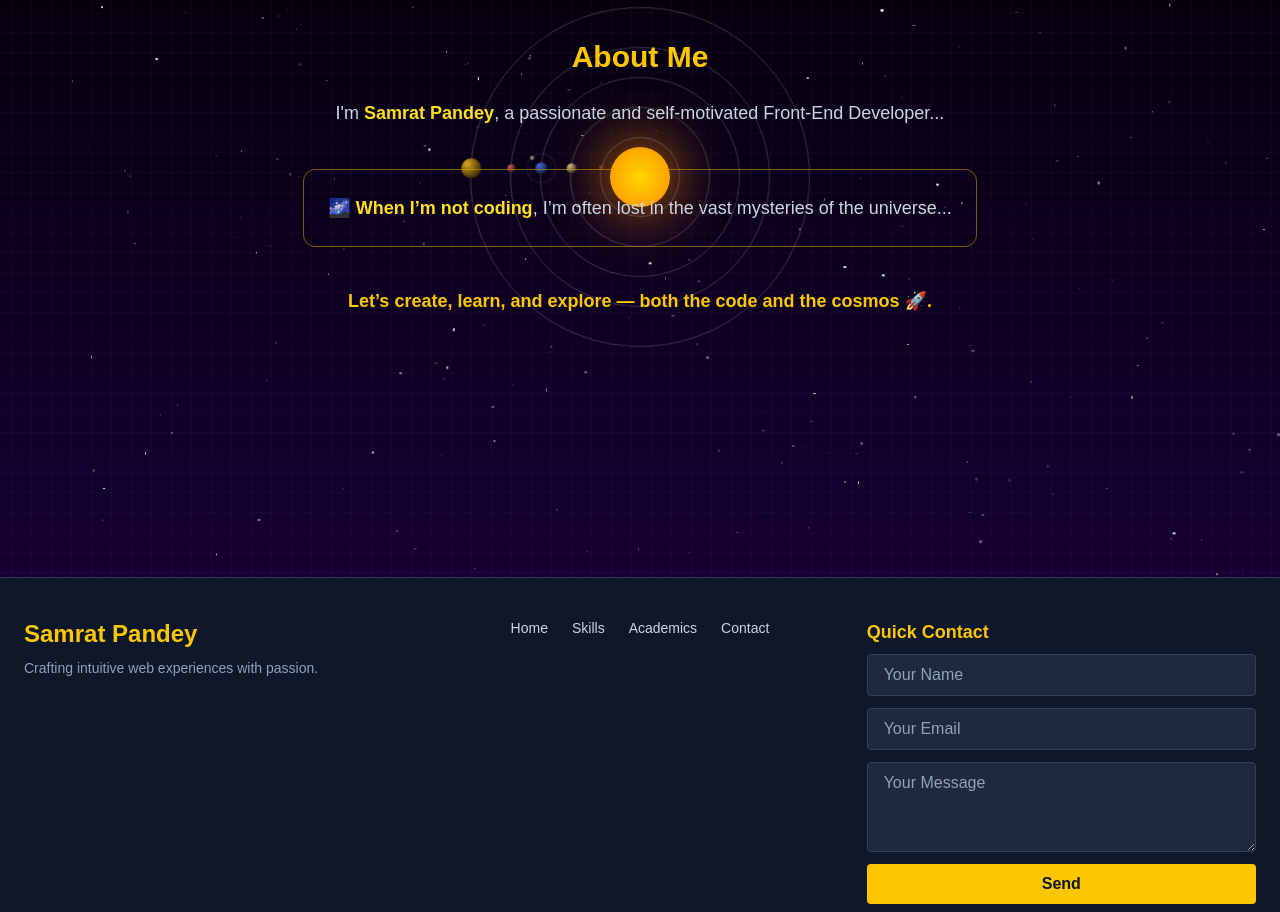
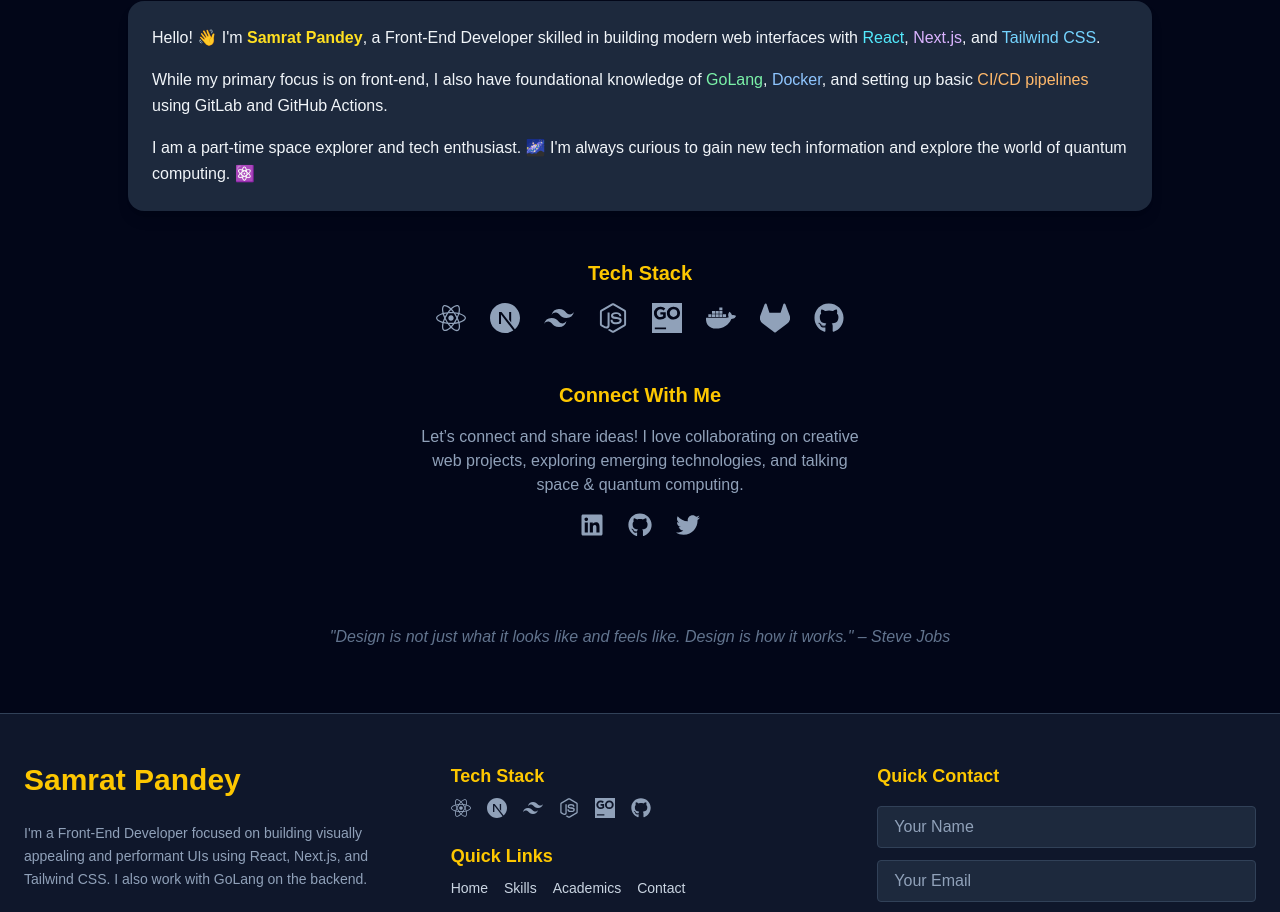
Before and after one commit to samrat-rock/myportifilo, a Next.js app: page /about in a window 1280 px wide. Shown: the part 311-1223 px from the top of the page. Built offline with nearby package versions, Linux system fonts and the light colour scheme.

Commit message:
update ui

```diff
--- a/src/Compoents/Skills/page.tsx
+++ b/src/Compoents/Skills/page.tsx
@@ -1,175 +1,125 @@
 "use client";
 
-import React, { useRef, useState } from "react";
+import React, { useState } from "react";
 import { FaStar, FaStarHalfAlt, FaRegStar } from "react-icons/fa";
-import { motion, useInView } from "framer-motion";
-import Lottie from "lottie-react";
-import htmlanimation from "@/Compoents/gifComponets/htmlGif/animations/4e8ab9b5-334a-4a3c-bf92-1a84c70b6549.json";
 
 interface Skill {
   name: string;
   rating: number;
-    animation?: any;
 }
 
-  const skills: Skill[] = [
-    { name: "HTML", rating: 5, animation: htmlanimation },
-    {name:"CSS", rating:5, animation:}
-
-
-  ];
-
-
-  const getStarIcons = (rating: number) => {
+const getStarIcons = (rating: number, isHovered: boolean) => {
   const stars = [];
   for (let i = 1; i <= 5; i++) {
-      if (rating >= i) stars.push(<FaStar key={i} />);
-      else if (rating >= i - 0.5) stars.push(<FaStarHalfAlt key={i} />);
-      else stars.push(<FaRegStar key={i} />);
+    const delay = `${i * 100}ms`;
+    const starStyle = isHovered
+      ? `text-amber-400 opacity-0 animate-fade-in`
+      : `text-slate-700`;
+    const animationStyle = isHovered
+      ? { animationDelay: delay }
+      : {};
+    if (rating >= i)
+      stars.push(
+        <FaStar
+          key={i}
+          className={starStyle}
+          style={animationStyle}
+        />
+      );
+    else if (rating >= i - 0.5)
+      stars.push(
+        <FaStarHalfAlt
+          key={i}
+          className={starStyle}
+          style={animationStyle}
+        />
+      );
+    else
+      stars.push(
+        <FaRegStar
+          key={i}
+          className={starStyle}
+          style={animationStyle}
+        />
+      );
   }
   return stars;
 };
 
-
-
-const Skill: React.FC<{ skill: Skill; index: number }> = ({ skill, index }) => {
-  const ref = useRef(null);
-  const lottieRef = useRef<any>(null);
-  const isInView = useInView(ref, { once: true });
-  const [isHovered, setIsHovered] = useState(false);
-  const direction = index % 2 === 0 ? -100 : 100;
+const SkillCard: React.FC<{ skill: Skill }> = ({ skill }) => {
+  const [hovered, setHovered] = useState(false);
 
   return (
-    <motion.div
-      ref={ref}
-      initial={{ opacity: 0, x: direction }}
-      animate={isInView ? { opacity: 1, x: 0 } : {}}
-      transition={{ duration: 0.8, ease: "easeInOut", delay: index * 0.1 }}
-      className="group relative p-6 w-72 text-center rounded-2xl shadow-lg bg-slate-400 hover:bg-slate-500 transition-all duration-300 transform hover:scale-105"
-      onMouseEnter={() => {
-        setIsHovered(true);
-        if (lottieRef.current) {
-          lottieRef.current.play();
-        }
-      }}
-      onMouseLeave={() => {
-        setIsHovered(false);
-        if (lottieRef.current) {
-          lottieRef.current.stop();
-          lottieRef.current.goToAndStop(0, true);
-        }
-      }}
+    <div
+      className={`w-72 h-32 text-center rounded-xl shadow-md flex flex-col items-center justify-center transform transition duration-300 hover:scale-105
+        bg-slate-300 hover:bg-gradient-to-br hover:from-slate-500 hover:to-slate-700`}
+      onMouseEnter={() => setHovered(true)}
+      onMouseLeave={() => setHovered(false)}
     >
-      {skill.animation && (
-        <div className="mb-4 h-32 flex items-center justify-center">
-          <div className={`rounded-full overflow-hidden p-2 bg-gradient-to-br from-amber-200 to-amber-500 shadow-lg transition-opacity duration-300 ${
-            isHovered ? 'opacity-100' : 'opacity-0'
-          }`}>
-            <Lottie
-              lottieRef={lottieRef}
-              animationData={skill.animation}
-              loop={false}
-              autoplay={false}
-              className="w-20 h-20"
-            />
-          </div>
-        </div>
-      )}
-
-      {/* Rest of your component remains the same */}
-      <div className="relative z-10">
       <h3
-          className="text-xl font-semibold mb-3"
-          style={{
-            background: "linear-gradient(90deg, #fbbf24, #f59e0b, #fbbf24)",
-            backgroundSize: "200% auto",
-            backgroundClip: "text",
-            WebkitBackgroundClip: "text",
-            color: "transparent",
-            animation: "gradientFlow 3s linear infinite",
-          }}
+        className={`text-xl font-bold mb-3 transition-colors duration-300 ${
+          hovered ? "text-blue-200" : "text-slate-800"
+        }`}
       >
         {skill.name}
       </h3>
-        <div className="flex justify-center items-center gap-2 text-2xl mb-2">
-          {getStarIcons(skill.rating).map((star, idx) => (
-            <span
-              key={idx}
-              className="group-hover:animate-pulse transition duration-300"
-              style={{
-                background: "linear-gradient(90deg, #fbbf24, #f59e0b, #fbbf24)",
-                backgroundSize: "200% auto",
-                backgroundClip: "text",
-                WebkitBackgroundClip: "text",
-                color: "transparent",
-                animation: "gradientFlow 3s linear infinite",
-              }}
-            >
-              {star}
-            </span>
-          ))}
-          <span className="text-base font-semibold text-slate-800 ml-2">
-            {skill.rating.toFixed(1)} / 5
-          </span>
-        </div>
-
-        <div className="w-full h-2 bg-slate-600 rounded-full mt-4 overflow-hidden relative">
-          <motion.div
-            className="h-full rounded-full absolute top-0 left-0"
-            style={{
-              width: `${(skill.rating / 5) * 100}%`,
-              background: "linear-gradient(90deg, #fbbf24, #f59e0b, #fbbf24)",
-              backgroundSize: "200% auto",
-            }}
-            animate={{
-              backgroundPositionX: ["0%", "200%"]
-            }}
-            transition={{
-              repeat: Infinity,
-              repeatType: "loop",
-              duration: 3,
-              ease: "linear",
-            }}
-          />
+      <div className="flex gap-1 text-2xl">
+        {getStarIcons(skill.rating, hovered)}
       </div>
     </div>
-    </motion.div>
   );
 };
 
+
 const SkillShowcase: React.FC = () => {
-    const [hovered, setHovered] = useState(false);
+  const skills: Skill[] = [
+    { name: "HTML", rating: 4.8 },
+    { name: "CSS", rating: 4.5 },
+    { name: "JavaScript", rating: 4.6 },
+    { name: "Tailwind CSS", rating: 4.7 },
+    { name: "Bootstrap", rating: 4.3 },
+    { name: "Ant Design", rating: 4.2 },
+    { name: "Material UI", rating: 4.4 },
+    { name: "Golang", rating: 3.5 },
+    { name: "Node.js", rating: 4.6 },
+    { name: "Docker", rating: 3.0},
+    { name: "CI/CD Pipelines", rating: 2.5 },
+  ];
 
   return (
-      <section className="px-6 py-20 bg-[#a4b7d86e] text-white">
+    <section className="px-6 py-20 bg-slate-100 text-slate-800">
       <div className="max-w-6xl mx-auto">
-          <div
-            className="flex items-center gap-3 mb-6"
-            onMouseEnter={() => setHovered(true)}
-            onMouseLeave={() => setHovered(false)}
-          >
-            <h1 className="text-4xl sm:text-5xl font-extrabold text-slate-700">
-              My Skills
-            </h1>
-            {hovered && (
-              <div style={{ animation: "gradientFlow 3s linear infinite" }}>
-                <FaStar className="animate-bounce" />
-              </div>
-            )}
+        <div className="mb-12 text-left">
+          <h1 className="text-4xl font-bold mb-4">My Skills</h1>
+          <p className="max-w-2xl text-slate-600">
+            I specialize in building interactive and scalable web applications using modern
+            front-end technologies like React, Next.js, Tailwind CSS, and backend with Node.js and Golang.
+            My skills span both design systems and development best practices including CI/CD and containerization.
+          </p>
         </div>
 
-          <p className="mb-12 max-w-xl leading-relaxed text-slate-500">
-            I build fast, responsive, and user-friendly web interfaces using
-            React, Next.js, and Tailwind CSS. I’m continuously improving and
-            adapting to new technologies.
-          </p>
-
-          <div className="flex flex-wrap justify-center gap-8">
+        <div className="grid grid-cols-1 sm:grid-cols-2 md:grid-cols-3 gap-8 justify-items-center">
           {skills.map((skill, index) => (
-              <Skill key={index} skill={skill} index={index} />
+            <SkillCard key={index} skill={skill} />
           ))}
         </div>
       </div>
+
+      <style jsx global>{`
+        @keyframes fade-in {
+          0% {
+            opacity: 0;
+            transform: scale(0.5);
+          }
+          100% {
+            opacity: 1;
+            transform: scale(1);
+          }
+        }
+        .animate-fade-in {
+          animation: fade-in 0.3s ease forwards;
+        }
+      `}</style>
     </section>
   );
 };
--- a/src/Compoents/footer/footer.tsx
+++ b/src/Compoents/footer/footer.tsx
@@ -2,22 +2,59 @@
 
 import React from "react";
 import Link from "next/link";
+import { FaSpotify, FaReact, FaNodeJs, FaGithub } from "react-icons/fa";
+import { SiTailwindcss, SiNextdotjs, SiGoland } from "react-icons/si";
 
 const Footer = () => {
+
+  const spotifyClientId = "YOUR_SPOTIFY_CLIENT_ID";
+  const redirectUri = "http://localhost:3000/api/spotify/callback";
+
+  const spotifyAuthUrl = `https://accounts.spotify.com/authorize?client_id=${spotifyClientId}&response_type=code&redirect_uri=${encodeURIComponent(
+    redirectUri
+  )}&scope=user-read-private%20user-read-email`;
+
   return (
-    <footer className="bg-slate-900 text-slate-300 py-10 border-t border-slate-700">
-      <div className="max-w-7xl mx-auto px-6 grid grid-cols-1 md:grid-cols-3 gap-8 items-start">
-        {/* Left - Logo & Tagline */}
-        <div className="text-center md:text-left">
-          <h2 className="text-2xl font-bold text-yellow-400">Samrat Pandey</h2>
-          <p className="mt-2 text-sm text-slate-400">
-            Crafting intuitive web experiences with passion.
+    <footer className="bg-slate-900 text-slate-300 py-12 px-6 border-t border-slate-700">
+      <div className="max-w-7xl mx-auto flex flex-col lg:flex-row justify-between gap-12">
+
+        <div className="flex-1 space-y-6">
+          <h2 className="text-3xl font-bold text-yellow-400">Samrat Pandey</h2>
+          <p className="text-sm text-slate-400 leading-relaxed max-w-sm">
+            I'm a Front-End Developer focused on building visually appealing and performant UIs using React, Next.js, and Tailwind CSS. I also work with GoLang on the backend.
           </p>
+
+
+          <div className="flex items-center gap-4 mt-4">
+            <FaSpotify className="text-green-500 text-3xl" />
+            <a
+              href={spotifyAuthUrl}
+              className="bg-green-500 text-slate-900 font-medium px-4 py-2 rounded hover:bg-green-400 transition"
+            >
+              Login with Spotify
+            </a>
+          </div>
         </div>
 
-        {/* Center - Quick Links */}
-        <div className="text-center">
-          <ul className="flex flex-wrap justify-center gap-6 text-sm font-medium">
+
+        <div className="flex-1 space-y-6 text-center lg:text-left">
+
+          <div>
+            <h3 className="text-lg font-semibold text-yellow-400 mb-2">Tech Stack</h3>
+            <div className="flex flex-wrap justify-center lg:justify-start gap-4 text-xl text-slate-400">
+              <FaReact title="React" />
+              <SiNextdotjs title="Next.js" />
+              <SiTailwindcss title="Tailwind CSS" />
+              <FaNodeJs title="Node.js" />
+              <SiGoland title="GoLang" />
+              <FaGithub title="GitHub" />
+            </div>
+          </div>
+
+
+          <div>
+            <h3 className="text-lg font-semibold text-yellow-400 mb-2">Quick Links</h3>
+            <ul className="flex flex-wrap justify-center lg:justify-start gap-4 text-sm font-medium">
               <li className="hover:text-yellow-400 transition">
                 <Link href="#hero">Home</Link>
               </li>
@@ -32,25 +69,26 @@ const Footer = () => {
               </li>
             </ul>
           </div>
+        </div>
 
-        {/* Right - Contact Form */}
-        <div className="text-left">
-          <h3 className="text-yellow-400 text-lg font-semibold mb-2">Quick Contact</h3>
+
+        <div className="flex-1">
+          <h3 className="text-lg font-semibold text-yellow-400 mb-4">Quick Contact</h3>
           <form className="flex flex-col gap-3">
             <input
               type="text"
               placeholder="Your Name"
-              className="px-4 py-2 rounded bg-slate-800 text-white placeholder-slate-400 border border-slate-700 focus:outline-none focus:ring-2 focus:ring-yellow-400"
+              className="w-full px-4 py-2 rounded bg-slate-800 text-white placeholder-slate-400 border border-slate-700 focus:outline-none focus:ring-2 focus:ring-yellow-400"
             />
             <input
               type="email"
               placeholder="Your Email"
-              className="px-4 py-2 rounded bg-slate-800 text-white placeholder-slate-400 border border-slate-700 focus:outline-none focus:ring-2 focus:ring-yellow-400"
+              className="w-full px-4 py-2 rounded bg-slate-800 text-white placeholder-slate-400 border border-slate-700 focus:outline-none focus:ring-2 focus:ring-yellow-400"
             />
             <textarea
               placeholder="Your Message"
               rows={3}
-              className="px-4 py-2 rounded bg-slate-800 text-white placeholder-slate-400 border border-slate-700 focus:outline-none focus:ring-2 focus:ring-yellow-400"
+              className="w-full px-4 py-2 rounded bg-slate-800 text-white placeholder-slate-400 border border-slate-700 focus:outline-none focus:ring-2 focus:ring-yellow-400"
             ></textarea>
             <button
               type="submit"
@@ -62,7 +100,8 @@ const Footer = () => {
         </div>
       </div>
 
-      <div className="mt-8 text-center text-xs text-slate-500">
+
+      <div className="mt-10 text-center text-xs text-slate-500">
         &copy; {new Date().getFullYear()} Samrat Pandey. All rights reserved.
       </div>
     </footer>
--- a/src/app/about/page.tsx
+++ b/src/app/about/page.tsx
@@ -1,65 +1,132 @@
 "use client";
 
-import React, { useState } from "react";
-import { useScrollFadeIn } from "@/Hooks/useScrollFadeIn";
-import SolarSystem from "@/Compoents/universe/universe";
+import React from "react";
+import { motion } from "framer-motion";
+import {
+  FaReact,
+  FaNodeJs,
+  FaGithub,
+  FaDocker,
+  FaLinkedin,
+  FaTwitter,
+} from "react-icons/fa";
+import { SiNextdotjs, SiTailwindcss, SiGoland, SiGitlab } from "react-icons/si";
+
+const techIcons = [
+  { icon: <FaReact />, label: "React" },
+  { icon: <SiNextdotjs />, label: "Next.js" },
+  { icon: <SiTailwindcss />, label: "Tailwind CSS" },
+  { icon: <FaNodeJs />, label: "Node.js" },
+  { icon: <SiGoland />, label: "GoLang" },
+  { icon: <FaDocker />, label: "Docker" },
+  { icon: <SiGitlab />, label: "CI/CD" },
+  { icon: <FaGithub />, label: "GitHub" },
+];
+
+const socialLinks = [
+  { icon: <FaLinkedin />, label: "LinkedIn", href: "https://linkedin.com/in/samrat-pandey-464368236/" },
+  { icon: <FaGithub />, label: "GitHub", href: "https://github.com/yourusername" },
+  { icon: <FaTwitter />, label: "Twitter", href: "https://twitter.com/yourhandle" },
+];
+
+const AboutPage = () => {
+  return (
+    <div className="min-h-screen bg-slate-950 text-slate-100 px-6 py-16">
+      <div className="max-w-5xl mx-auto space-y-12">
+
+        <motion.div
+          initial={{ opacity: 0, y: -30 }}
+          animate={{ opacity: 1, y: 0 }}
+          transition={{ duration: 0.6 }}
+          className="text-center"
+        >
+          <h1 className="text-4xl md:text-5xl font-bold text-yellow-400 mb-2">
+            About Me
+          </h1>
+          <p className="text-lg text-slate-400 max-w-2xl mx-auto">
+            I'm a passionate Front-End Developer with a love for clean UI, animation, and performance.
+          </p>
+        </motion.div>
 
 
-
-const AboutMe = () => {
-  const [mousePosition, setMousePosition] = useState({ x: 0, y: 0 });
-  const fadeInText = useScrollFadeIn("up", 0.7, 0);
-  const cosmicAnim = useScrollFadeIn("up", 0.7, 0.3);
-
-  const handleMouseMove = (e: React.MouseEvent) => {
-    setMousePosition({
-      x: (e.clientX - window.innerWidth / 2) * 0.02,
-      y: (e.clientY - window.innerHeight / 2) * 0.02
-    });
-  };
-
-  return (
-    <section
-      className="relative h-screen w-full overflow-hidden"
-      onMouseMove={handleMouseMove}
-    >
-
-      <div className="absolute inset-0 z-0">
-        <SolarSystem mousePosition={mousePosition} />
-      </div>
+        <motion.div
+          initial={{ opacity: 0, y: 30 }}
+          animate={{ opacity: 1, y: 0 }}
+          transition={{ delay: 0.2, duration: 0.6 }}
+          className="bg-slate-800 p-6 rounded-2xl shadow-lg space-y-4 text-base leading-relaxed"
+        >
+          <p>
+            Hello! 👋 I'm <span className="font-semibold text-yellow-300">Samrat Pandey</span>, a Front-End Developer skilled in building modern web interfaces with <span className="text-cyan-300">React</span>, <span className="text-purple-300">Next.js</span>, and <span className="text-sky-300">Tailwind CSS</span>.
+          </p>
+          <p>
+            While my primary focus is on front-end, I also have foundational knowledge of <span className="text-green-300">GoLang</span>, <span className="text-blue-300">Docker</span>, and setting up basic <span className="text-orange-300">CI/CD pipelines</span> using GitLab and GitHub Actions.
+          </p>
+          <p>
+            I am a part-time space explorer and tech enthusiast. 🌌 I'm always curious to gain new tech information and explore the world of quantum computing. ⚛️
+          </p>
+        </motion.div>
 
 
-      <div className="relative z-10 h-full flex items-center justify-center">
-        <div
-          className="max-w-4xl mx-auto text-center p-6   rounded-xl"
-          ref={fadeInText.ref}
-          style={fadeInText.style}
+        <motion.div
+          initial={{ opacity: 0, scale: 0.95 }}
+          animate={{ opacity: 1, scale: 1 }}
+          transition={{ delay: 0.4, duration: 0.6 }}
+          className="text-center"
         >
-          <h2 className="text-3xl font-bold text-yellow-400 mb-6">About Me</h2>
-          <p className="text-slate-300 text-lg leading-relaxed">
-            I&apos;m{" "}
-            <span className="text-yellow-300 font-semibold">Samrat Pandey</span>,
-            a passionate and self-motivated Front-End Developer...
+          <h2 className="text-xl font-semibold text-yellow-400 mb-4">Tech Stack</h2>
+          <div className="flex flex-wrap justify-center gap-6 text-3xl text-slate-400">
+            {techIcons.map(({ icon, label }) => (
+              <motion.div
+                key={label}
+                whileHover={{ scale: 1.2 }}
+                className="hover:text-yellow-400 transition duration-300"
+                title={label}
+              >
+                {icon}
+              </motion.div>
+            ))}
+          </div>
+        </motion.div>
+
+
+        <motion.div
+          initial={{ opacity: 0, y: 20 }}
+          animate={{ opacity: 1, y: 0 }}
+          transition={{ delay: 0.6, duration: 0.6 }}
+          className="text-center space-y-4"
+        >
+          <h2 className="text-xl font-semibold text-yellow-400">Connect With Me</h2>
+          <p className="text-slate-400 max-w-md mx-auto">
+            Let’s connect and share ideas! I love collaborating on creative web projects, exploring emerging technologies, and talking space & quantum computing.
           </p>
+          <div className="flex justify-center gap-6 text-2xl text-slate-400">
+            {socialLinks.map(({ icon, label, href }) => (
+              <a
+                key={label}
+                href={href}
+                target="_blank"
+                rel="noopener noreferrer"
+                className="hover:text-yellow-400 transition"
+                title={label}
+              >
+                {icon}
+              </a>
+            ))}
+          </div>
+        </motion.div>
 
-          <div
-            ref={cosmicAnim.ref}
-            style={cosmicAnim.style}
-            className="mt-10 p-6 rounded-xl border border-yellow-500/50 shadow-md text-slate-300 text-lg"
-          >
-            <p>
-              <span className="text-yellow-300 font-semibold">🌌 When I’m not coding</span>,
-              I’m often lost in the vast mysteries of the universe...
-            </p>
-          </div>
 
-          <p className="mt-10 text-yellow-400 font-semibold text-lg">
-            Let’s create, learn, and explore — both the code and the cosmos 🚀.
-          </p>
-        </div>
+        <motion.div
+          initial={{ opacity: 0 }}
+          animate={{ opacity: 1 }}
+          transition={{ delay: 0.8, duration: 0.6 }}
+          className="text-center text-slate-500 italic pt-10"
+        >
+          "Design is not just what it looks like and feels like. Design is how it works." – Steve Jobs
+        </motion.div>
       </div>
-    </section>
+    </div>
   );
 };
 
-export default AboutMe;
+export default AboutPage;
--- a/src/app/api/contact/route.ts
+++ /dev/null
@@ -1,7 +0,0 @@
-import { NextResponse } from 'next/server';
-
-export async function POST(req: Request) {
-  const { message } = await req.json();
-  console.log('New contact message:', message);
-  return NextResponse.json({ success: true });
-}
```
Lines whose indentation alone changed are shown as unchanged.
